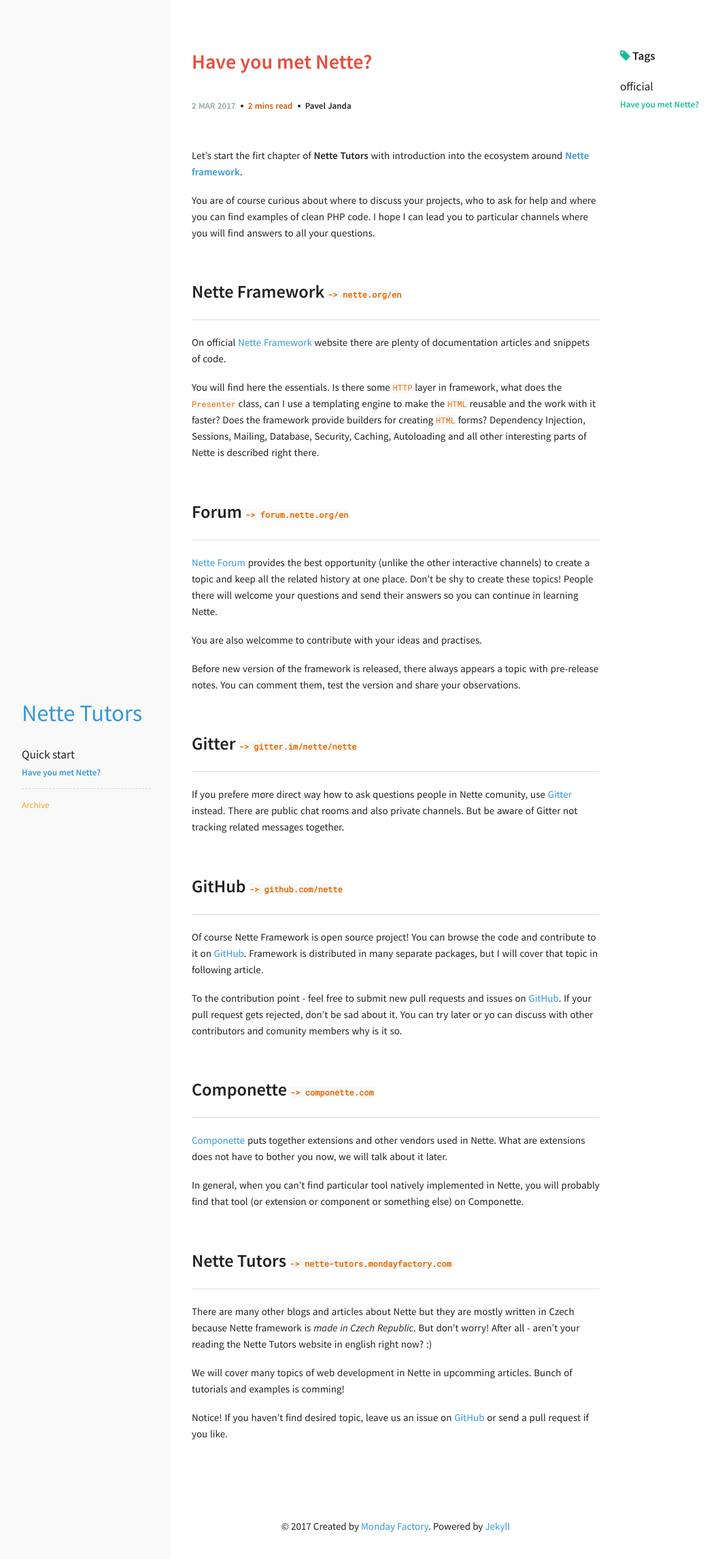
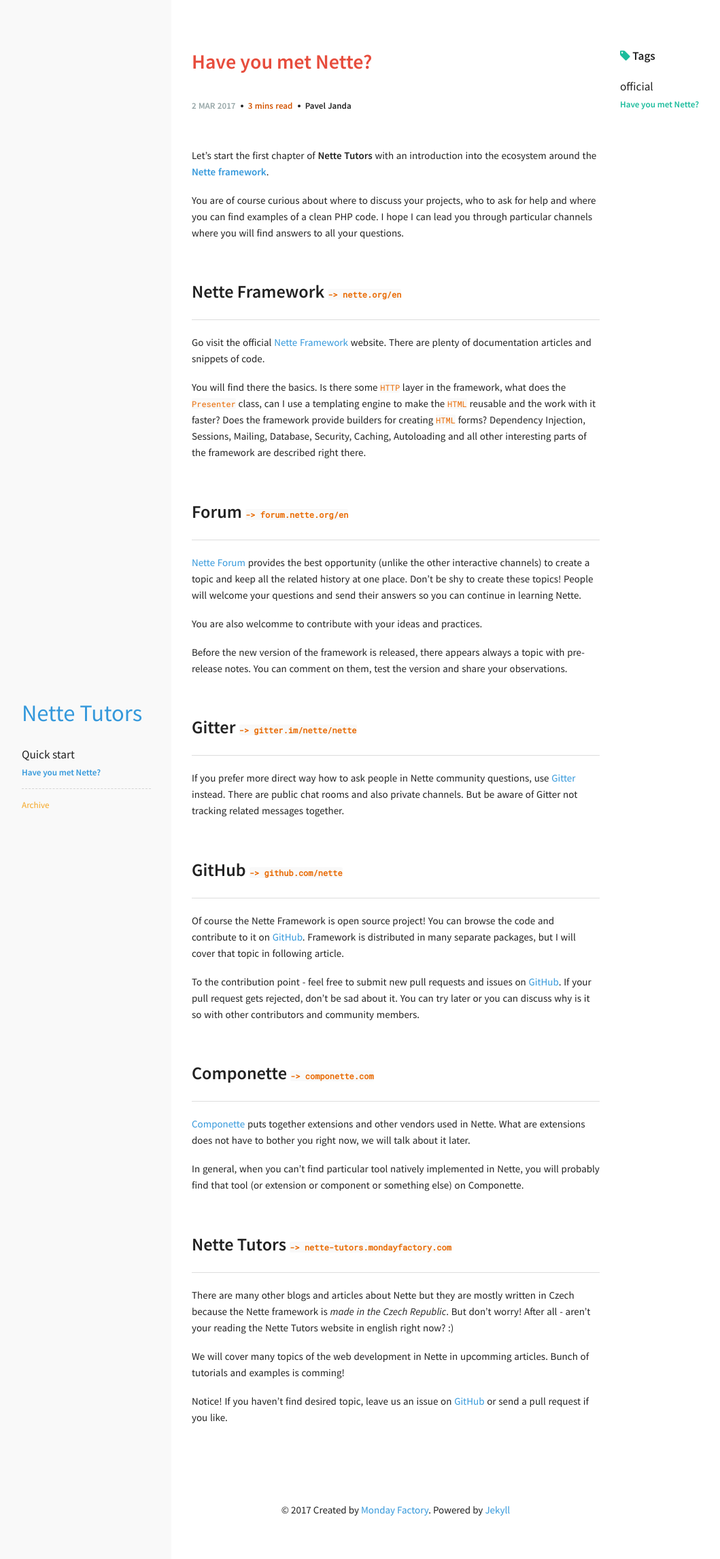
Before and after one commit to monday-factory/nette-tutors, a Jekyll site: the page built from _posts/2017-03-02-have-you-met-nette.md, in a window 1280 px wide. Shown: the top 2294 px of the page at 68% size, without its empty margins (68-1127 px from the left). Built offline with Jekyll 4.4.1, drawn with Linux system fonts in a browser that asks for light colours.

Commit message:
Text corrections

```diff
--- a/_posts/2017-03-02-have-you-met-nette.md
+++ b/_posts/2017-03-02-have-you-met-nette.md
@@ -6,55 +6,54 @@ tags: [official]
 author: paveljanda
 ---
 
-Let's start the firt chapter of **{{ site.name }}** with introduction into the ecosystem around **[Nette framework][link-nette]**.
+Let's start the first chapter of **{{ site.name }}** with an introduction into the ecosystem around the **[Nette framework][link-nette]**.
 
-You are of course curious about where to discuss your projects, who to ask for help and where you can find examples of clean PHP code. I hope I can lead you to particular channels where you will find answers to all your questions.
+You are of course curious about where to discuss your projects, who to ask for help and where you can find examples of a clean PHP code. I hope I can lead you through particular channels where you will find answers to all your questions.
 
 <!--more-->
 
 ## Nette Framework `-> nette.org/en`
 
-On official [Nette Framework][link-nette] website there are plenty of documentation articles and snippets of code.
+Go visit the official [Nette Framework][link-nette] website. There are plenty of documentation articles and snippets of code.
 
-You will find here the essentials. Is there some `HTTP` layer in framework, what does the `Presenter` class, can I use a templating engine to make the `HTML` reusable and the work with it faster? Does the framework provide builders for creating `HTML` forms? Dependency Injection, Sessions, Mailing, Database, Security, Caching, Autoloading and all other interesting parts of Nette is described right there.
+You will find there the basics. Is there some `HTTP` layer in the framework, what does the `Presenter` class, can I use a templating engine to make the `HTML` reusable and the work with it faster? Does the framework provide builders for creating `HTML` forms? Dependency Injection, Sessions, Mailing, Database, Security, Caching, Autoloading and all other interesting parts of the framework are described right there.
 
 
 ## Forum `-> forum.nette.org/en`
 
-[Nette Forum][link-nette-forum] provides the best opportunity (unlike the other interactive channels) to create a topic and keep all the related history at one place. Don't be shy to create these topics! People there will welcome your questions and send their answers so you can continue in learning Nette.
+[Nette Forum][link-nette-forum] provides the best opportunity (unlike the other interactive channels) to create a topic and keep all the related history at one place. Don't be shy to create these topics! People will welcome your questions and send their answers so you can continue in learning Nette.
 
-You are also welcomme to contribute with your ideas and practises.
+You are also welcomme to contribute with your ideas and practices.
 
-Before new version of the framework is released, there always appears a topic with pre-release notes. You can comment them, test the version and share your observations.
+Before the new version of the framework is released, there appears always a topic with pre-release notes. You can comment on them, test the version and share your observations.
 
 
 ## Gitter `-> gitter.im/nette/nette`
 
-If you prefere more direct way how to ask questions people in Nette comunity, use [Gitter][link-gitter] instead. There are public chat rooms and also private channels. But be aware of Gitter not tracking related messages together.
+If you prefer more direct way how to ask people in Nette community questions, use [Gitter][link-gitter] instead. There are public chat rooms and also private channels. But be aware of Gitter not tracking related messages together.
 
 
 ## GitHub `-> github.com/nette`
 
-Of course Nette Framework is open source project! You can browse the code and contribute to it on [GitHub][link-github]. Framework is distributed in many separate packages, but I will cover that topic in following article.
+Of course the Nette Framework is open source project! You can browse the code and contribute to it on [GitHub][link-github]. Framework is distributed in many separate packages, but I will cover that topic in following article.
 
-To the contribution point - feel free to submit new pull requests and issues on [GitHub][link-github]. If your pull request gets rejected, don't be sad about it. You can try later or yo can discuss with other contributors and comunity members why is it so.
+To the contribution point - feel free to submit new pull requests and issues on [GitHub][link-github]. If your pull request gets rejected, don't be sad about it. You can try later or you can discuss why is it so with other contributors and community members.
 
 
 ## Componette `-> componette.com`
 
-[Componette][link-componette] puts together extensions and other vendors used in Nette. What are extensions does not have to bother you now, we will talk about it later.
+[Componette][link-componette] puts together extensions and other vendors used in Nette. What are extensions does not have to bother you right now, we will talk about it later.
 
 In general, when you can't find particular tool natively implemented in Nette, you will probably find that tool (or extension or component or something else) on Componette.
 
 
 ## {{ site.name }} `-> nette-tutors.mondayfactory.com`
 
-There are many other blogs and articles about Nette but they are mostly written in Czech because Nette framework is *made in Czech Republic*. But don't worry! After all - aren't your reading the {{ site.name }} website in english right now? :)
+There are many other blogs and articles about Nette but they are mostly written in Czech because the Nette framework is *made in the Czech Republic*. But don't worry! After all - aren't your reading the {{ site.name }} website in english right now? :)
 
-We will cover many topics of web development in Nette in upcomming articles. Bunch of tutorials and examples is comming!
+We will cover many topics of the web development in Nette in upcomming articles. Bunch of tutorials and examples is comming!
 
 Notice! If you haven't find desired topic, leave us an issue on [GitHub][link-nette-tutors-github] or send a pull request if you like.
-
 
 
 [link-nette]: https://nette.org/en/
```
